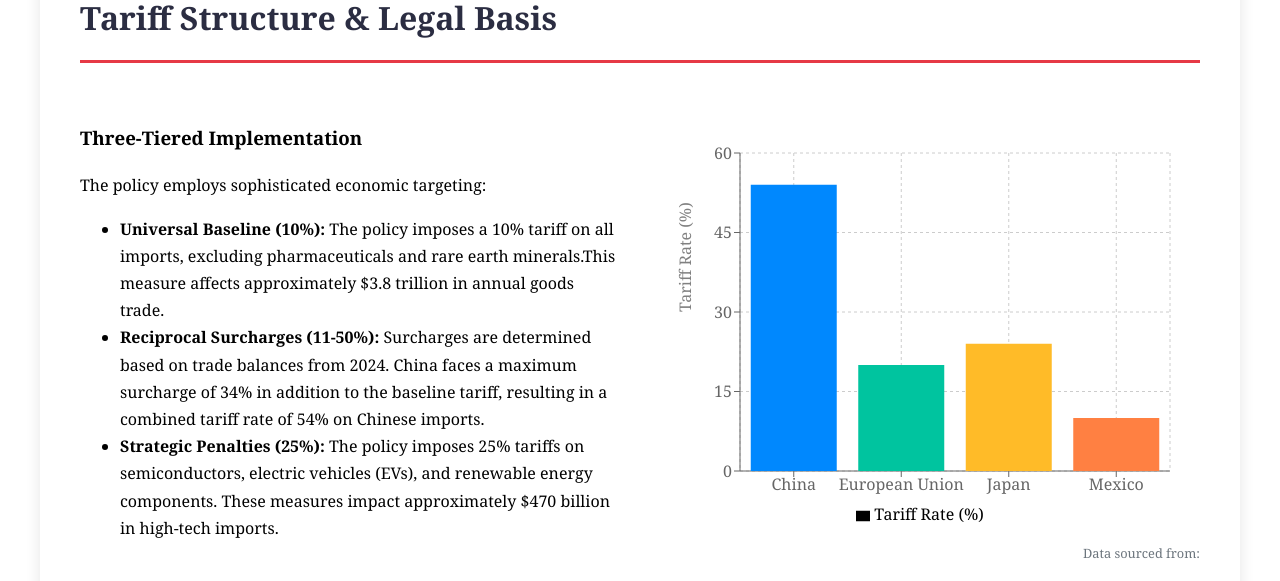
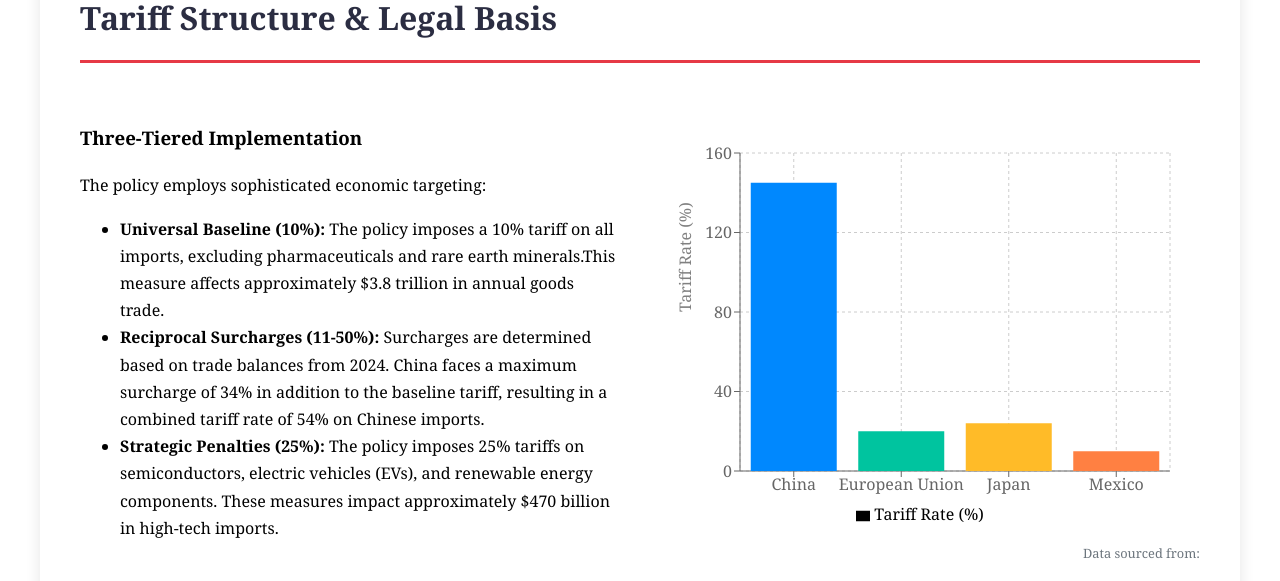
Before and after one commit to AshuSrv/Interactive-online-news-report, a React (Create React App) app: page / in a window 1280 px wide. Shown: the part 2040-2621 px from the top of the page. Built offline with nearby package versions, Linux system fonts and the light colour scheme; grey boxes are pictures that could not be loaded.

Commit message:
Updated Data

```diff
--- a/src/assets/data.js
+++ b/src/assets/data.js
@@ -1,5 +1,5 @@
 export const tradeData = [
-  { country: "China", tariff: 54, deficit: 295.4 },
+  { country: "China", tariff: 145, deficit: 295.4 },
   { country: "European Union", tariff: 20, deficit: 40.1 },
   { country: "Japan", tariff: 24, deficit: 71.2 },
   { country: "Mexico", tariff: 10, deficit: 152 },
```
